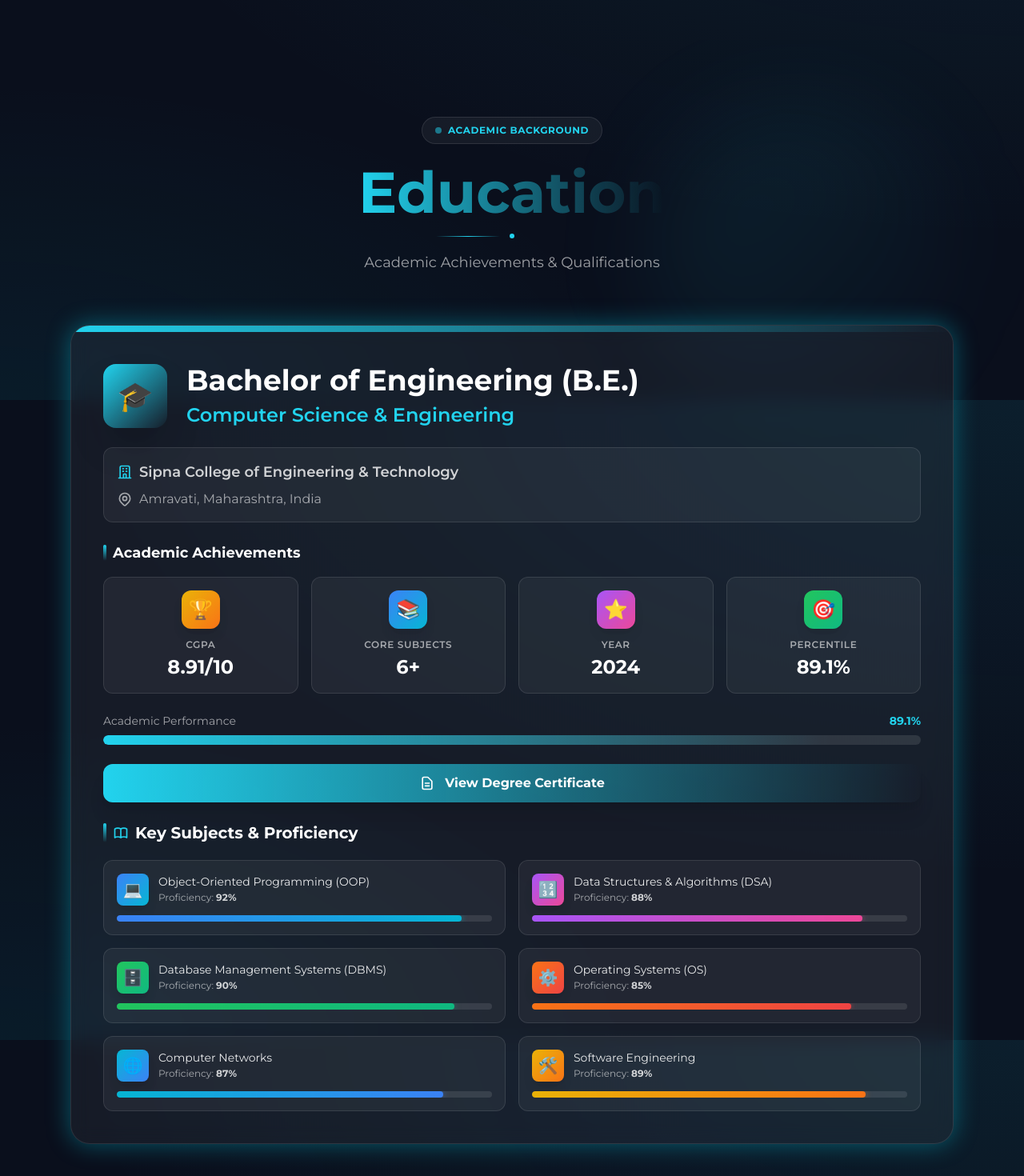
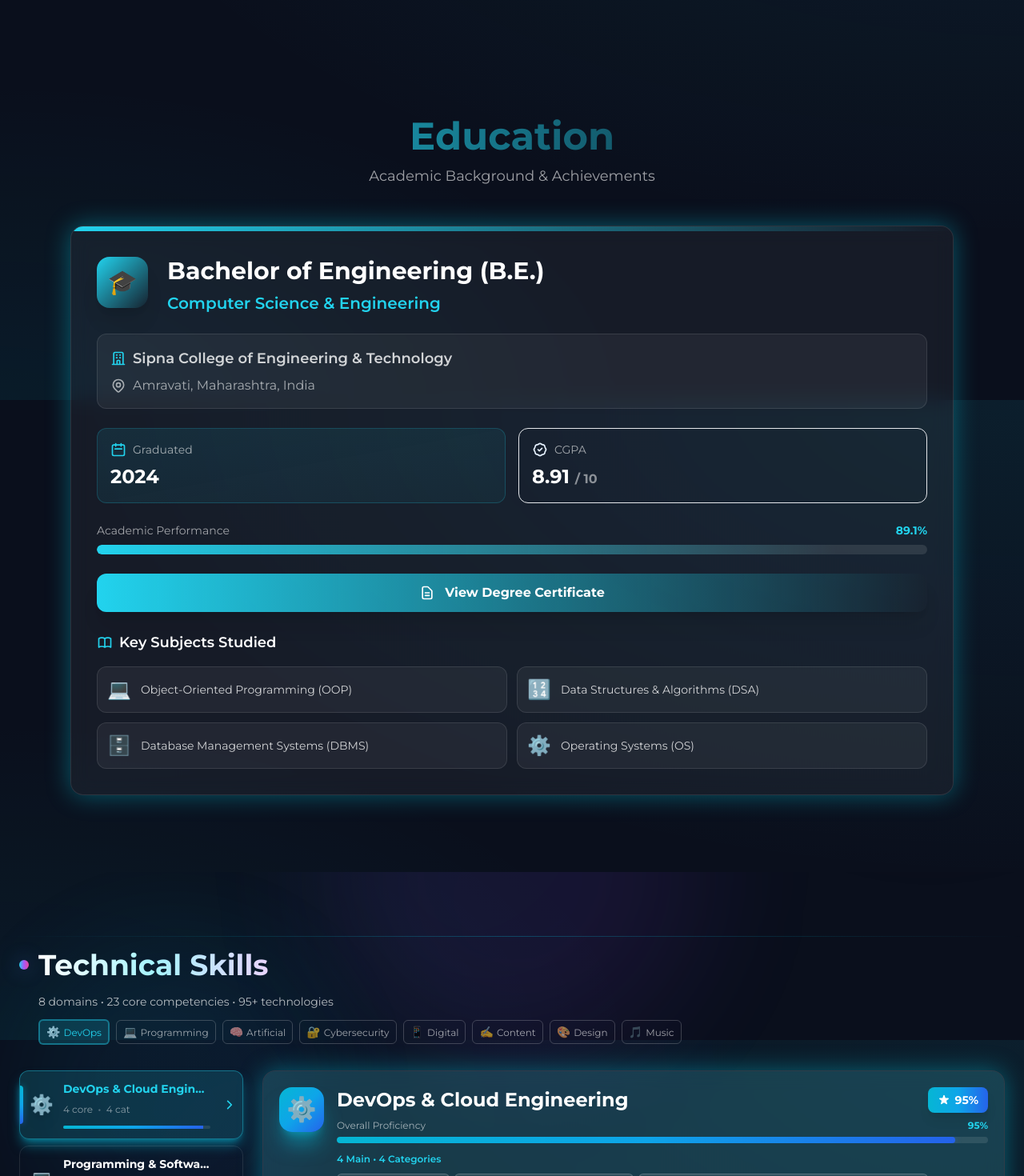
Before and after one commit to tejas-sonkusare/portfolio, a Next.js app: page / in a window 1280 px wide. Shown: the part 6700-8170 px from the top of the page at 80% size. Built offline with nearby package versions, Linux system fonts and the light colour scheme.

Commit message:
feat: Update Education section

```diff
--- a/src/sections/Education.tsx
+++ b/src/sections/Education.tsx
@@ -4,19 +4,10 @@ import { motion, AnimatePresence } from "framer-motion";
 import { useState, useEffect } from "react";
 
 const subjects = [
-  { name: "Object-Oriented Programming (OOP)", icon: "💻", color: "from-blue-500 to-cyan-500", proficiency: 92 },
-  { name: "Data Structures & Algorithms (DSA)", icon: "🔢", color: "from-purple-500 to-pink-500", proficiency: 88 },
-  { name: "Database Management Systems (DBMS)", icon: "🗄️", color: "from-green-500 to-emerald-500", proficiency: 90 },
-  { name: "Operating Systems (OS)", icon: "⚙️", color: "from-orange-500 to-red-500", proficiency: 85 },
-  { name: "Computer Networks", icon: "🌐", color: "from-cyan-500 to-blue-500", proficiency: 87 },
-  { name: "Software Engineering", icon: "🛠️", color: "from-yellow-500 to-orange-500", proficiency: 89 },
-];
-
-const achievements = [
-  { icon: "🏆", label: "CGPA", value: "8.91/10", color: "from-yellow-500 to-orange-500" },
-  { icon: "📚", label: "Core Subjects", value: "6+", color: "from-blue-500 to-cyan-500" },
-  { icon: "⭐", label: "Year", value: "2024", color: "from-purple-500 to-pink-500" },
-  { icon: "🎯", label: "Percentile", value: "89.1%", color: "from-green-500 to-emerald-500" },
+  { name: "Object-Oriented Programming (OOP)", icon: "💻" },
+  { name: "Data Structures & Algorithms (DSA)", icon: "🔢" },
+  { name: "Database Management Systems (DBMS)", icon: "🗄️" },
+  { name: "Operating Systems (OS)", icon: "⚙️" },
 ];
 
 export function Education() {
@@ -44,51 +35,19 @@ export function Education() {
   }, []);
 
   return (
-    <section id="education" className="section relative overflow-hidden">
-      {/* Background Elements */}
-      <div className="absolute inset-0 pointer-events-none">
-        <div className="absolute top-20 right-20 w-96 h-96 bg-gradient-to-br from-neon-cyan/10 to-neon-purple/10 rounded-full blur-3xl" />
-        <div className="absolute bottom-20 left-20 w-80 h-80 bg-gradient-to-br from-neon-purple/10 to-neon-pink/10 rounded-full blur-3xl" />
-      </div>
-
-      <div className="container mx-auto px-4 sm:px-6 max-w-6xl relative z-10">
+    <section id="education" className="section">
+      <div className="container mx-auto px-4 sm:px-6 max-w-6xl">
         {/* Header */}
         <motion.div
           initial={{ opacity: 0, y: 20 }}
           whileInView={{ opacity: 1, y: 0 }}
           viewport={{ once: true }}
         >
-          <div className="mb-12 sm:mb-16 text-center">
-            {/* Badge */}
-            <motion.div
-              initial={{ opacity: 0, scale: 0.9 }}
-              whileInView={{ opacity: 1, scale: 1 }}
-              viewport={{ once: true }}
-              className="inline-block mb-6"
-            >
-              <div className="inline-flex items-center gap-2 px-4 py-2 rounded-full bg-white/5 border border-white/10">
-                <div className="w-2 h-2 rounded-full bg-neon-cyan animate-pulse" />
-                <span className="text-xs font-bold uppercase tracking-wider text-neon-cyan">
-                  Academic Background
-                </span>
-              </div>
-            </motion.div>
-
-            {/* Title */}
-            <h2 className="text-4xl sm:text-5xl md:text-6xl lg:text-7xl font-bold mb-4">
-              <span className="bg-gradient-to-r from-neon-cyan via-neon-purple to-neon-pink bg-clip-text text-transparent">
+          <div className="mb-8 sm:mb-12 text-center">
+            <h2 className="text-3xl sm:text-4xl md:text-5xl font-bold bg-gradient-to-r from-neon-cyan via-neon-purple to-neon-pink bg-clip-text text-transparent">
               Education
-              </span>
             </h2>
-
-            {/* Divider */}
-            <div className="flex items-center justify-center gap-3 mb-4">
-              <div className="w-20 h-px bg-gradient-to-r from-transparent via-neon-cyan to-transparent" />
-              <div className="w-1.5 h-1.5 rounded-full bg-neon-cyan" />
-              <div className="w-20 h-px bg-gradient-to-l from-transparent via-neon-purple to-transparent" />
-            </div>
-
-            <p className="text-white/60 text-base sm:text-lg">Academic Achievements & Qualifications</p>
+            <p className="text-white/60 mt-2 sm:mt-3 text-base sm:text-lg">Academic Background & Achievements</p>
           </div>
         </motion.div>
 
@@ -98,30 +57,22 @@ export function Education() {
           whileInView={{ scale: 1, opacity: 1 }}
           viewport={{ once: true }}
           transition={{ duration: 0.6 }}
-          whileHover={{ y: -5 }}
         >
-          <div className="relative glass rounded-3xl border border-white/10 overflow-hidden group hover:border-white/20 transition-all duration-500 hover:shadow-2xl hover:shadow-neon-cyan/10">
+          <div className="relative glass rounded-2xl border border-white/10 overflow-hidden">
             {/* Top Gradient Bar */}
-            <div className="h-2 bg-gradient-to-r from-neon-cyan via-neon-purple to-neon-pink" />
+            <div className="h-1.5 bg-gradient-to-r from-neon-cyan via-neon-purple to-neon-pink" />
 
-            {/* Subtle Glow on Hover */}
-            <div className="absolute inset-0 bg-gradient-to-br from-neon-cyan/5 via-neon-purple/5 to-neon-pink/5 opacity-0 group-hover:opacity-100 transition-opacity duration-500" />
-
-            <div className="p-4 sm:p-6 md:p-8 lg:p-10 relative">
+            <div className="p-4 sm:p-6 md:p-8">
               {/* Degree Icon & Title */}
               <div className="flex flex-col sm:flex-row items-center sm:items-start gap-4 sm:gap-6 mb-6 text-center sm:text-left">
-                <motion.div
-                  whileHover={{ scale: 1.1, rotate: 360 }}
-                  transition={{ duration: 0.6 }}
-                  className="w-16 h-16 sm:w-20 sm:h-20 rounded-2xl bg-gradient-to-br from-neon-cyan via-neon-purple to-neon-pink flex items-center justify-center text-3xl sm:text-4xl flex-shrink-0 shadow-2xl"
-                >
+                <div className="w-14 h-14 sm:w-16 sm:h-16 rounded-2xl bg-gradient-to-br from-neon-cyan to-neon-purple flex items-center justify-center text-2xl sm:text-3xl flex-shrink-0 shadow-xl">
                   🎓
-                </motion.div>
+                </div>
                 <div className="flex-1">
-                  <h3 className="text-2xl sm:text-3xl md:text-4xl font-bold text-white mb-2 group-hover:bg-gradient-to-r group-hover:from-neon-cyan group-hover:to-neon-purple group-hover:bg-clip-text group-hover:text-transparent transition-all duration-300">
+                  <h3 className="text-xl sm:text-2xl md:text-3xl font-bold text-white mb-2">
                     Bachelor of Engineering (B.E.)
                   </h3>
-                  <p className="text-lg sm:text-xl md:text-2xl text-neon-cyan font-semibold">
+                  <p className="text-lg sm:text-xl text-neon-cyan font-semibold">
                     Computer Science & Engineering
                   </p>
                 </div>
@@ -144,39 +95,26 @@ export function Education() {
                 </div>
               </div>
 
-              {/* Achievements Stats */}
-              <div className="mb-6">
-                <div className="flex items-center gap-2 mb-4">
-                  <div className="w-1 h-5 rounded-full bg-gradient-to-b from-neon-cyan to-neon-purple" />
-                  <h4 className="text-lg font-bold text-white">Academic Achievements</h4>
+              {/* Year & CGPA */}
+              <div className="grid md:grid-cols-2 gap-4 mb-6">
+                <div className="p-4 rounded-xl bg-gradient-to-br from-neon-cyan/10 to-neon-cyan/5 border border-neon-cyan/20">
+                  <div className="flex items-center gap-2 mb-2">
+                    <svg className="w-5 h-5 text-neon-cyan" fill="none" viewBox="0 0 24 24" stroke="currentColor">
+                      <path strokeLinecap="round" strokeLinejoin="round" strokeWidth={2} d="M8 7V3m8 4V3m-9 8h10M5 21h14a2 2 0 002-2V7a2 2 0 00-2-2H5a2 2 0 00-2 2v12a2 2 0 002 2z" />
+                    </svg>
+                    <span className="text-white/60 text-sm">Graduated</span>
                   </div>
-                <div className="grid grid-cols-2 lg:grid-cols-4 gap-3 sm:gap-4">
-                  {achievements.map((achievement, idx) => (
-                    <motion.div
-                      key={idx}
-                      initial={{ opacity: 0, y: 20 }}
-                      whileInView={{ opacity: 1, y: 0 }}
-                      viewport={{ once: true }}
-                      transition={{ delay: idx * 0.1 }}
-                      whileHover={{ scale: 1.05, y: -5 }}
-                    >
-                      <div className="relative group h-full">
-                        {/* Glow effect */}
-                        <div className={`absolute inset-0 bg-gradient-to-br ${achievement.color} opacity-0 group-hover:opacity-20 blur-xl transition-opacity duration-300`} />
-                        <div className="relative p-4 rounded-xl bg-white/5 border border-white/10 group-hover:bg-white/10 group-hover:border-white/20 transition-all h-full flex flex-col items-center text-center">
-                          <motion.div
-                            whileHover={{ scale: 1.2, rotate: 360 }}
-                            transition={{ duration: 0.6 }}
-                            className={`w-12 h-12 rounded-xl bg-gradient-to-br ${achievement.color} flex items-center justify-center text-2xl mb-3 shadow-lg`}
-                          >
-                            {achievement.icon}
-                          </motion.div>
-                          <p className="text-xs text-white/60 mb-1 uppercase tracking-wider font-semibold">{achievement.label}</p>
-                          <p className="text-xl sm:text-2xl font-bold text-white">{achievement.value}</p>
+                  <p className="text-2xl font-bold text-white">2024</p>
                 </div>
+
+                <div className="p-4 rounded-xl bg-gradient-to-br from-neon-purple/10 to-neon-purple/5 border border-neon-purple/20">
+                  <div className="flex items-center gap-2 mb-2">
+                    <svg className="w-5 h-5 text-neon-purple" fill="none" viewBox="0 0 24 24" stroke="currentColor">
+                      <path strokeLinecap="round" strokeLinejoin="round" strokeWidth={2} d="M9 12l2 2 4-4M7.835 4.697a3.42 3.42 0 001.946-.806 3.42 3.42 0 014.438 0 3.42 3.42 0 001.946.806 3.42 3.42 0 013.138 3.138 3.42 3.42 0 00.806 1.946 3.42 3.42 0 010 4.438 3.42 3.42 0 00-.806 1.946 3.42 3.42 0 01-3.138 3.138 3.42 3.42 0 00-1.946.806 3.42 3.42 0 01-4.438 0 3.42 3.42 0 00-1.946-.806 3.42 3.42 0 01-3.138-3.138 3.42 3.42 0 00-.806-1.946 3.42 3.42 0 010-4.438 3.42 3.42 0 00.806-1.946 3.42 3.42 0 013.138-3.138z" />
+                    </svg>
+                    <span className="text-white/60 text-sm">CGPA</span>
                   </div>
-                    </motion.div>
-                  ))}
+                  <p className="text-2xl font-bold text-white">8.91 <span className="text-base text-white/50">/ 10</span></p>
                 </div>
               </div>
 
@@ -217,64 +155,28 @@ export function Education() {
                 </motion.div>
               </div>
 
-              {/* Subjects with Proficiency */}
+              {/* Subjects */}
               <div>
-                <div className="flex items-center gap-2 mb-5">
-                  <div className="w-1 h-6 rounded-full bg-gradient-to-b from-neon-cyan to-neon-purple" />
-                  <h4 className="text-lg sm:text-xl font-bold text-white flex items-center gap-2">
+                <h4 className="text-lg font-semibold text-white mb-4 flex items-center gap-2">
                   <svg className="w-5 h-5 text-neon-cyan" fill="none" viewBox="0 0 24 24" stroke="currentColor">
                     <path strokeLinecap="round" strokeLinejoin="round" strokeWidth={2} d="M12 6.253v13m0-13C10.832 5.477 9.246 5 7.5 5S4.168 5.477 3 6.253v13C4.168 18.477 5.754 18 7.5 18s3.332.477 4.5 1.253m0-13C13.168 5.477 14.754 5 16.5 5c1.747 0 3.332.477 4.5 1.253v13C19.832 18.477 18.247 18 16.5 18c-1.746 0-3.332.477-4.5 1.253" />
                   </svg>
-                    Key Subjects & Proficiency
+                  Key Subjects Studied
                 </h4>
-                </div>
-                <div className="grid sm:grid-cols-2 gap-4">
+                <div className="grid md:grid-cols-2 gap-3">
                   {subjects.map((subject, idx) => (
                     <motion.div
                       key={idx}
                       initial={{ opacity: 0, x: -20 }}
                       whileInView={{ opacity: 1, x: 0 }}
                       viewport={{ once: true }}
-                      transition={{ delay: idx * 0.08 }}
-                      whileHover={{ scale: 1.02, y: -2 }}
+                      transition={{ delay: idx * 0.1 }}
                     >
-                      <div className="relative group h-full">
-                        {/* Gradient Glow on Hover */}
-                        <div className={`absolute inset-0 bg-gradient-to-br ${subject.color} opacity-0 group-hover:opacity-20 rounded-xl blur-xl transition-opacity duration-300`} />
-                        <div className="relative p-4 rounded-xl bg-white/5 border border-white/10 group-hover:bg-white/10 group-hover:border-white/20 transition-all h-full">
-                          {/* Header */}
-                          <div className="flex items-center gap-3 mb-3">
-                            <motion.div
-                              whileHover={{ rotate: 360 }}
-                              transition={{ duration: 0.6 }}
-                              className={`w-10 h-10 rounded-lg bg-gradient-to-br ${subject.color} flex items-center justify-center text-xl flex-shrink-0 shadow-lg`}
-                            >
-                              {subject.icon}
-                            </motion.div>
-                            <div className="flex-1 min-w-0">
-                              <p className="text-white/90 group-hover:text-white font-medium text-sm leading-tight truncate">
+                      <div className="flex items-center gap-3 p-3 rounded-xl bg-white/5 border border-white/10 hover:bg-white/10 hover:border-white/20 transition-all group">
+                        <span className="text-2xl">{subject.icon}</span>
+                        <span className="text-white/80 group-hover:text-white transition-colors text-sm">
                           {subject.name}
-                              </p>
-                              <p className="text-white/60 text-xs mt-0.5">
-                                Proficiency: <span className="font-bold text-white/80">{subject.proficiency}%</span>
-                              </p>
-                            </div>
-                          </div>
-
-                          {/* Progress Bar */}
-                          <div className="relative h-2 rounded-full bg-white/10 overflow-hidden">
-                            <motion.div
-                              initial={{ width: 0 }}
-                              whileInView={{ width: `${subject.proficiency}%` }}
-                              viewport={{ once: true }}
-                              transition={{ duration: 1, delay: idx * 0.1, ease: "easeOut" }}
-                              className="h-full relative"
-                            >
-                              <div className={`absolute inset-0 bg-gradient-to-r ${subject.color} rounded-full`} />
-                              <div className={`absolute inset-0 bg-gradient-to-r ${subject.color} rounded-full blur-sm opacity-50`} />
-                            </motion.div>
-                          </div>
-                        </div>
+                        </span>
                       </div>
                     </motion.div>
                   ))}
```
Lines whose indentation alone changed are shown as unchanged.
